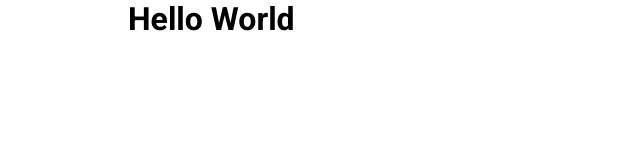
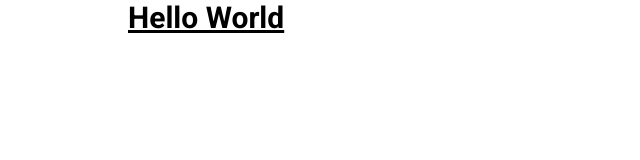
Before and after one commit to dhomini-rabelo/Estudos-Ignite-React-002, a React (Vite) app in the folder stage02/: page / in a window 1280 px wide. Shown: the top 160 px of the page, without its empty margins (0-640 px from the left). Built offline with nearby package versions, Linux system fonts and the light colour scheme.

Commit message:
ad styled components and tailwind css

```diff
--- /dev/null
+++ b/stage02/postcss.config.cjs
@@ -0,0 +1,6 @@
+module.exports = {
+  plugins: {
+    tailwindcss: {},
+    autoprefixer: {},
+  },
+}
--- a/stage02/src/App.tsx
+++ b/stage02/src/App.tsx
@@ -2,6 +2,6 @@
 export function App() {
 
   return (
-    <h1>Hello World</h1>
+    <h1 className="text-3xl font-bold underline">Hello World</h1>
   )
 }
--- a/stage02/src/assets/styles/index.css
+++ b/stage02/src/assets/styles/index.css
@@ -1,28 +1,14 @@
-@import url('https://fonts.googleapis.com/css2?family=Inter:wght@100;200;300;400;500;600;700;800;900&family=Roboto+Flex:opsz,wght@8..144,100;8..144,200;8..144,300;8..144,500;8..144,600;8..144,700;8..144,800&family=Roboto:wght@400;700&display=swap');
+@import url('https://fonts.googleapis.com/css2?family=Roboto+Mono:wght@600;700&family=Roboto:wght@400;700&display=swap');
 @tailwind base;
 @tailwind components;
 @tailwind utilities;
 
 :root {
-  --pBlue-100: #E5F1FF;
-  --pBlue-300: #377DFF;
-  --pGreen-100: #EAFAF3;
-  --pGreen-300: #2DCA8C;
-  --pYellow-100: #FFF2D8;
-  --pYellow-300: #FFBE3D;
-  --pRed-100: #FFE3DE;
-  --pRed-300: #FF715B;
-  --pBlack-100: #AAB0B7;
-  --pBlack-300: #58616A;
-  --pBlack-600: #2b3d4e;
-  --pBlack-700: #243443;
-  --pGray-100: #FCFCFC;
-  --pGray-200: #F7F7F9;
-  --pGray-300: #F0F0F0;
+
 }
 
 * {
-  font-family: 'Roboto', 'Inter', Arial;
+  font-family: 'Roboto', Arial;
   padding: 0;
   margin: 0;
   box-sizing: border-box;
--- /dev/null
+++ b/stage02/tailwind.config.cjs
@@ -0,0 +1,10 @@
+/** @type {import('tailwindcss').Config} */
+module.exports = {
+  content: [
+    "./src/**/*.{js,jsx,ts,tsx,css}",
+  ],
+  theme: {
+    extend: {},
+  },
+  plugins: [],
+}
```
Also changed, not shown: stage02/package.json (+6 -1 lines), 1 other file (tests, documents, lock files or other folders).
